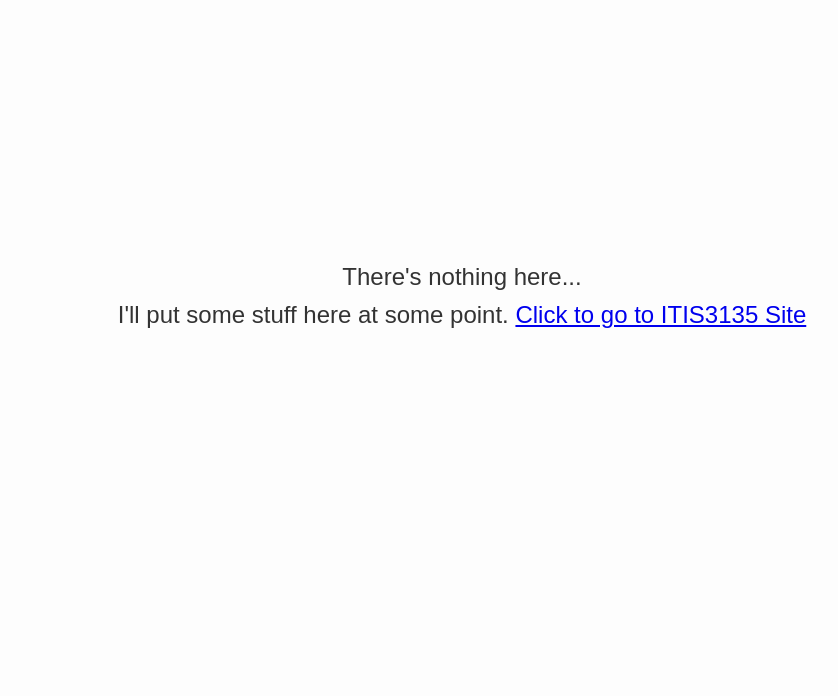
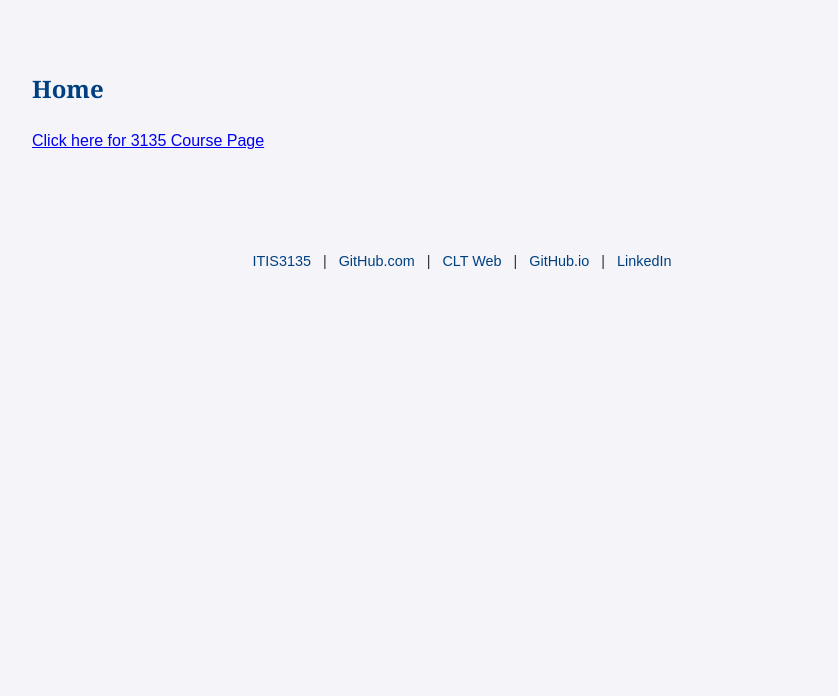
Before and after one commit to rlupi-uncc/rlupi-uncc.github.io, a plain HTML site: page index.html in a window 1280 px wide. Shown: the part 104-800 px from the top of the page, without its empty margins (178-1016 px from the left). Drawn offline with Linux system fonts and the light colour scheme.

Commit message:
Another Assignment

```diff
--- a/index.html
+++ b/index.html
@@ -1,34 +1,67 @@
 <!DOCTYPE html>
 <html lang="en">
 <head>
-  <meta charset="UTF-8" />
-  <meta name="viewport" content="width=device-width, initial-scale=1.0" />
-  <title>Randy's Website</title>
+    <meta charset="UTF-8">
+    <meta name="viewport" content="width=device-width, initial-scale=1.0">
+    <title>Randall Lupi | Home</title>
+
     <style>
         body {
-      font-family: sans-serif;
-      background-color: #fdfdfd;
+            font-family: Arial, sans-serif;
+            background-color: #f4f4f9;
             color: #333;
-      display: flex;
-      justify-content: center;
-      align-items: center;
-      height: 100vh;
-      margin: 0;
+            margin: 0 auto;
+            max-width: 900px;
+            width: 85%;
+            line-height: 1.6;
+        }
+
+        h1, h2 {
+            font-family: Georgia, serif;
+            color: #004080;
+        }
+
+        header, main, footer {
+            padding: 20px;
+        }
+
+        footer {
+            margin-top: 40px;
             text-align: center;
+            font-size: 0.9em;
         }
-    p {
-      font-size: 1.5rem;
-      line-height: 1.6;
+
+        footer a {
+            text-decoration: none;
+            color: #004080;
+            margin: 0 8px;
+        }
+
+        footer a:hover {
+            text-decoration: underline;
         }
     </style>
 </head>
 <body>
+    <header>
+        <h1>Randall Lupi</h1>
+    </header>
 
-  <p>
-    There's nothing here...<br />
-    I'll put some stuff here at some point.
-    <a href = "itis3135/index.html">Click to go to ITIS3135 Site</a>
-  </p>
+    <main>
+        <h2>Home</h2>
+        <p><a href="itis3135/index.html">Click here for 3135 Course Page</a></p>
+    </main>
+
+    <footer>
+        <a href="itis3135/">ITIS3135</a> |
+        <a href="https://github.com/rlupi-uncc">GitHub.com</a> |
+        <a href="http://webpages.charlotte.edu/rlupi/">CLT Web</a> |
+        <a href="http://rlupi-uncc.github.io/">GitHub.io</a> |
+        <a href="https://www.linkedin.com/in/randall-lupi/">LinkedIn</a>
+    </footer>
+
+    <!-- Accumulus -->
+    <script src="https://lint.page/kit/4d0fe3.js" crossorigin="anonymous"></script>
 
   </body>
 </html>
```
Also changed, not shown: itis3135/index.html (+1 -0 lines). Lines whose indentation alone changed are shown as unchanged.
